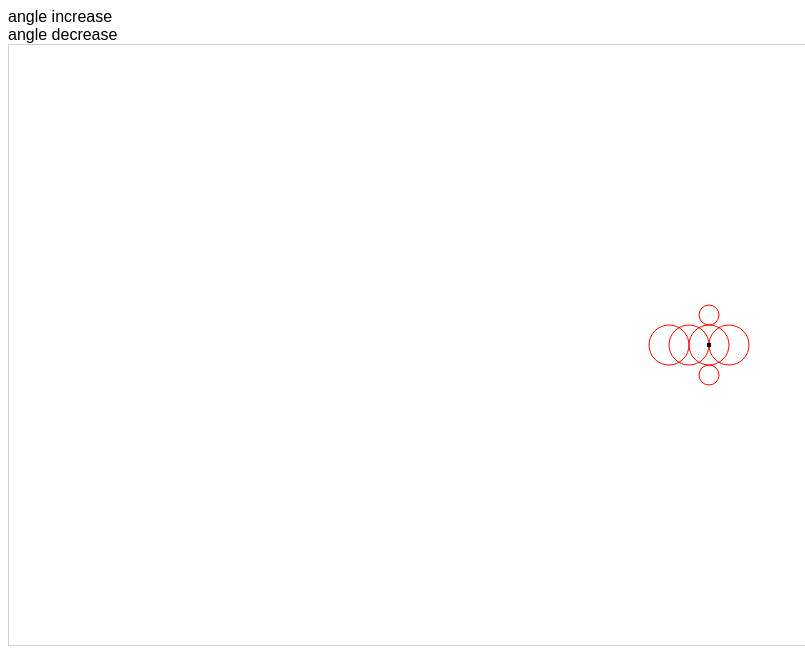
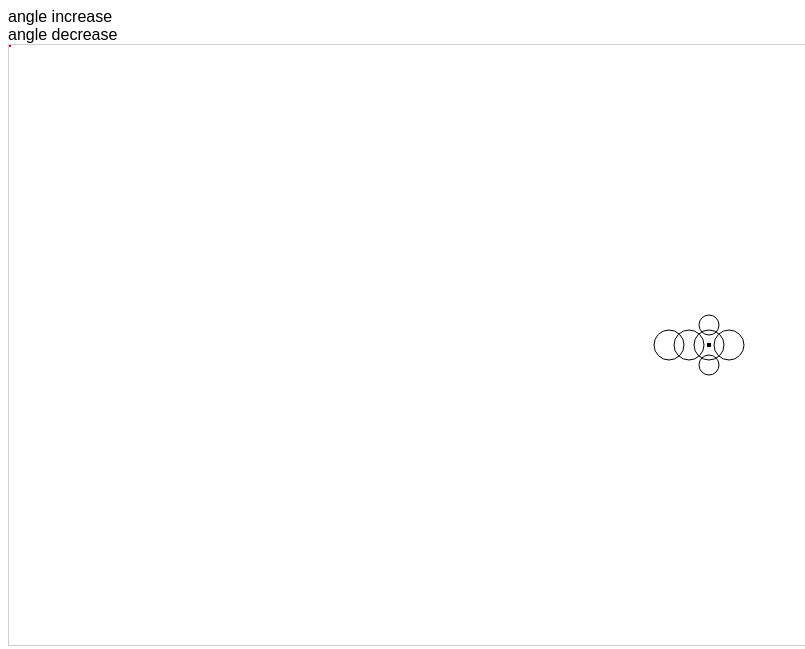
Before and after one commit to kelvinperrie/HitDetection, a plain HTML site: page index.html in a window 1280 px wide. Shown: the top 649 px of the page, without its empty margins (0-805 px from the left). Drawn offline with Linux system fonts and the light colour scheme.

Commit message:
Update index.html

```diff
--- a/index.html
+++ b/index.html
@@ -27,6 +27,7 @@
                 self.top = top;
                 self.left = left;
                 self.size = size;
+                self.currentHit = false;
 
                 self.x = self.parent.position.x + self.left;
                 self.y = self.parent.position.y + self.top;
@@ -35,8 +36,8 @@
 
                 self.initialAngle = Math.atan2(self.top , self.left) * 180/Math.PI;
 
-                console.log("top: " + self.top + " left: " + left);
-                console.log("initialangle: " + self.initialAngle);
+                // console.log("top: " + self.top + " left: " + left);
+                // console.log("initialangle: " + self.initialAngle);
 
                 self.UpdatePosition = function() {
                     var theta_radians = (self.parent.currentAngle + self.initialAngle) * (Math.PI/180);
@@ -48,6 +49,19 @@
 
                     self.x = self.parent.position.x + adjacent;
                     self.y = self.parent.position.y + opposite;
+                };
+
+                self.CheckForHit = function(x, y) {
+                    // get the distance between the two points
+                    var deltaX = self.x - x;
+                    var deltaY = self.y - y;
+                    var distanceBetween = Math.sqrt(deltaX * deltaX + deltaY * deltaY);
+                    //console.log(deltaX + ", " + deltaY + ", " + distanceBetween);
+                    if (distanceBetween < self.size) {
+                        self.currentHit = true;
+                    } else {
+                        self.currentHit = false;
+                    }
                 };
             };
 
@@ -63,8 +77,15 @@
 
                 self.ChangeAngle = function(angleDelta) {
                     self.currentAngle = self.currentAngle + angleDelta;
+                    console.log(self.currentAngle);
                     for(var i = 0; i < self.hitMarkers.length; i++) {
                         self.hitMarkers[i].UpdatePosition();
+                    }
+                };
+
+                self.CheckForHit = function(x, y) {
+                    for(var i = 0; i < self.hitMarkers.length; i++) {
+                        self.hitMarkers[i].CheckForHit(x, y);
                     }
                 };
 
@@ -75,7 +96,7 @@
                         var marker = self.hitMarkers[i];
                         ctx.save();
                         ctx.beginPath();
-                        ctx.strokeStyle = "#FF0000";
+                        ctx.strokeStyle = marker.currentHit ? "#FF0000" : "#000000";
                         //ctx.moveTo(self.startPoint.x, self.startPoint.y);
                         //console.log("left: " + marker.x + "; top: " + marker.y + "; size: " + marker.size )
                         ctx.arc(marker.x, marker.y, marker.size, 0, 2 * Math.PI);
@@ -89,12 +110,12 @@
                 };
 
                 self.Initialize = function() {
-                    self.hitMarkers.push(new HitMarker(self, 0, 0, 20 ));
-                    self.hitMarkers.push(new HitMarker(self, 20, 0, 20 ));
-                    self.hitMarkers.push(new HitMarker(self, -20, 0, 20 ));
-                    self.hitMarkers.push(new HitMarker(self, -40, 0, 20 ));
-                    self.hitMarkers.push(new HitMarker(self, 0, 30, 10 ));
-                    self.hitMarkers.push(new HitMarker(self, 0, -30, 10 ));
+                    self.hitMarkers.push(new HitMarker(self, 0, 0, 15 ));
+                    self.hitMarkers.push(new HitMarker(self, 20, 0, 15 ));
+                    self.hitMarkers.push(new HitMarker(self, -20, 0, 15 ));
+                    self.hitMarkers.push(new HitMarker(self, -40, 0, 15 ));
+                    self.hitMarkers.push(new HitMarker(self, 0, 20, 10 ));
+                    self.hitMarkers.push(new HitMarker(self, 0, -20, 10 ));
                 };
                 self.Initialize();
             };
@@ -105,6 +126,10 @@
                 self.canvas = document.getElementById('canvas');
                 self.ctx = self.canvas.getContext('2d');
                 self.thingsToHit = [];
+                self.mousePosition = {
+                    x : 0,
+                    y : 0
+                }
 
                 self.Initialize = function() {
                     self.thing = new ThingToHitModel();
@@ -114,15 +139,35 @@
                 self.DrawLoop = function() {
                     self.ctx.clearRect(0, 0, self.canvas.width, self.canvas.height);
                     self.thing.Draw(self.ctx);
+                    // draw the recorded mouse position
+                    self.ctx.save();
+                    self.ctx.fillStyle = "#ff0000";
+                    self.ctx.fillRect(self.mousePosition.x - 2, self.mousePosition.y - 2, 4, 4)
+                    self.ctx.restore();
                     setTimeout(self.DrawLoop, 100);
                 }
                 self.DrawLoop();
+
+                self.HitDetectionLoop = function() {
+                    // if we were clever we would only check this is the position has changed (we not clever)
+                    self.thing.CheckForHit(self.mousePosition.x, self.mousePosition.y);
+                    setTimeout(self.HitDetectionLoop, 50);
+                };
+                self.HitDetectionLoop();
+
+                self.UpdateMousePosition = function(x , y) {
+                    self.mousePosition.x = x;
+                    self.mousePosition.y = y;
+                };
             }
             var pageModel = new PageModel();
 
 
+            //$("#canvas").on("mousemove", function(event) {
             $("#canvas").on("mousemove", function(event) {
-                //jumpModel.ProcessMouseMove(event);
+                var posX = $(this).offset().left,
+                    posY = $(this).offset().top;
+                pageModel.UpdateMousePosition(event.pageX - posX, event.pageY - posY);
             });
             $(".angle-increase").on("click", function(event) {
                 pageModel.thing.ChangeAngle(15);
```
